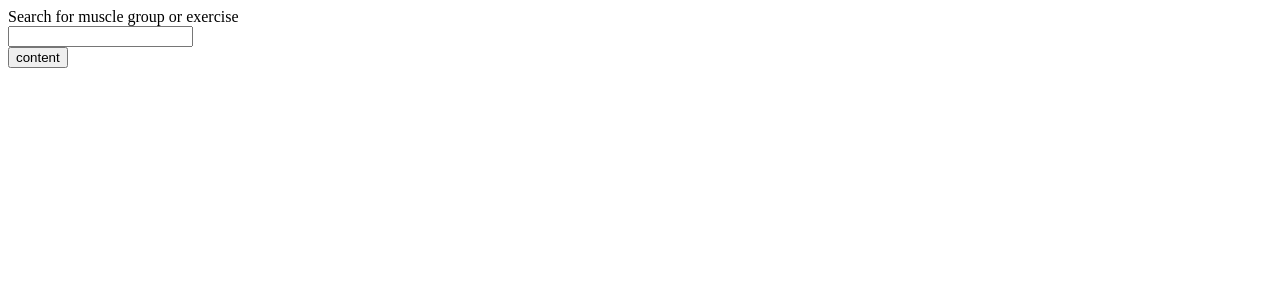
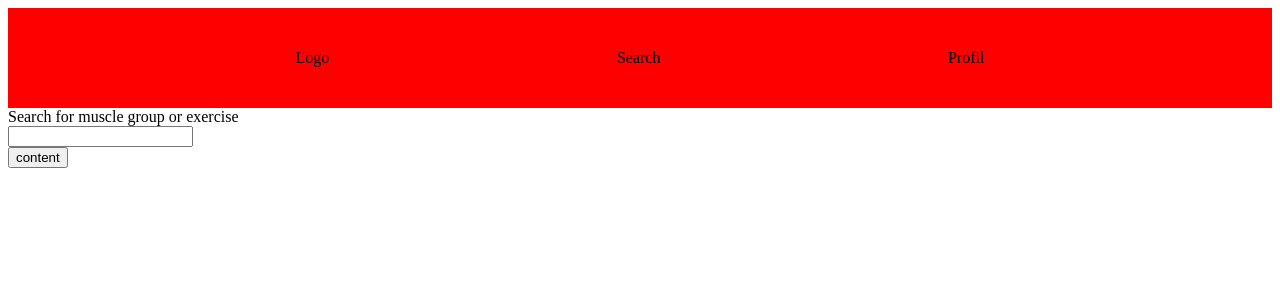
Before and after one commit to sigrunnu/programvareutviklingV2020, a Django app: page / in a window 1280 px wide. Shown: the top 300 px of the page. Run offline with Django 3.2, Linux system fonts and the light colour scheme; data that the repository does not hold is empty.

Commit message:
Add css code for header

```diff
--- a/feed/static/feed/headerFooterStyle.css
+++ b/feed/static/feed/headerFooterStyle.css
@@ -0,0 +1,9 @@
+#container {
+    display: flex;
+    background-color: red;
+    height: 100px;
+
+    justify-content: space-evenly;
+    align-items: center;
+
+}
--- a/feed/templates/feed/base.html
+++ b/feed/templates/feed/base.html
@@ -6,8 +6,29 @@
     <meta http-equiv="X-UA-Compatible" content="ie=edge">
     <title>Search</title>
 
+    {% load static %}
+
+    <link rel="stylesheet" type="text/css" href="{% static 'feed/headerFooterStyle.css' %}">
+
 </head>
 <body>
+
+    <div id="container">
+        <div>
+            Logo
+        </div>
+
+        <div>
+            Search
+        </div>
+
+        <div>
+            Profil
+        </div>
+
+
+    </div>
+
     {% block content %}
 
     {% endblock content %}
```
